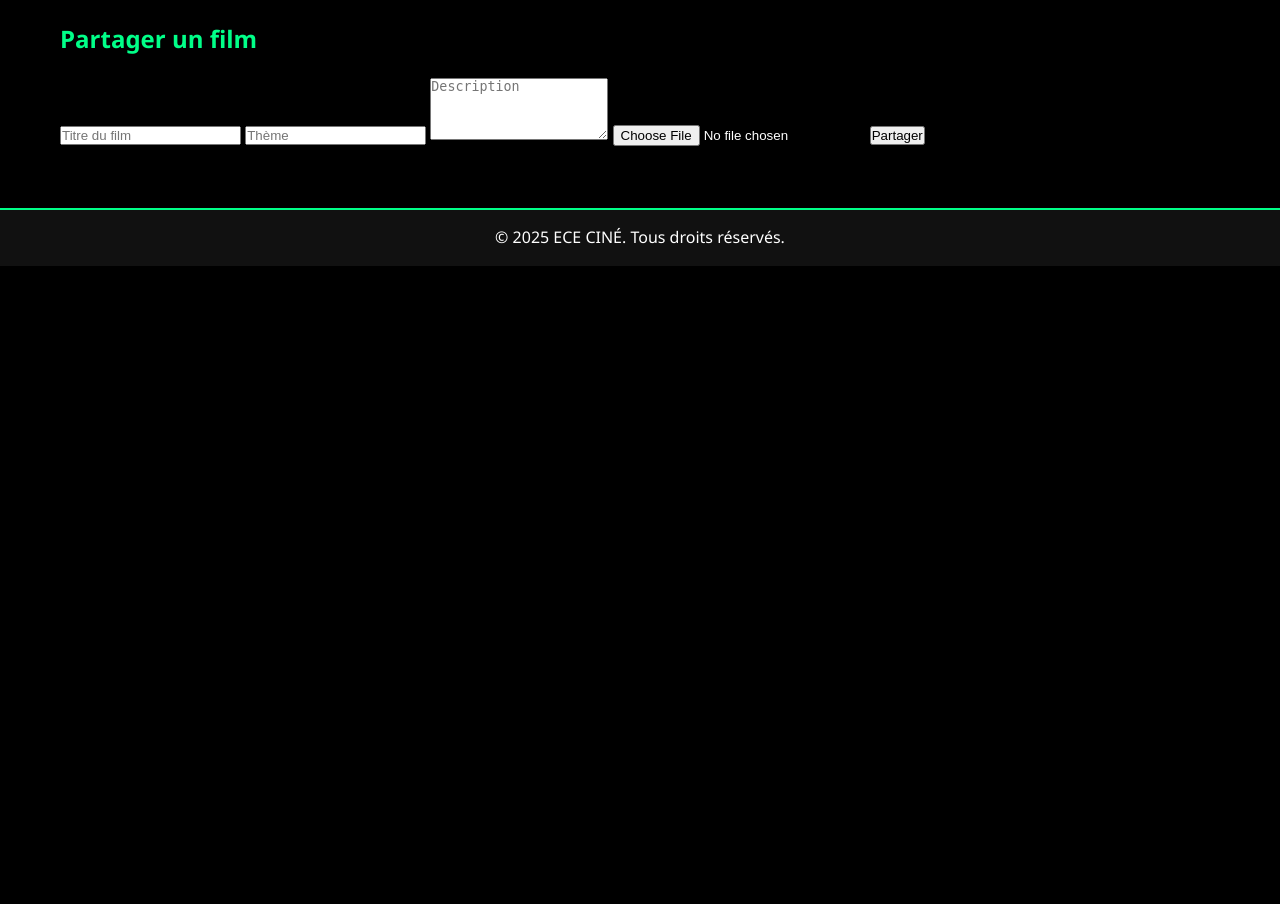
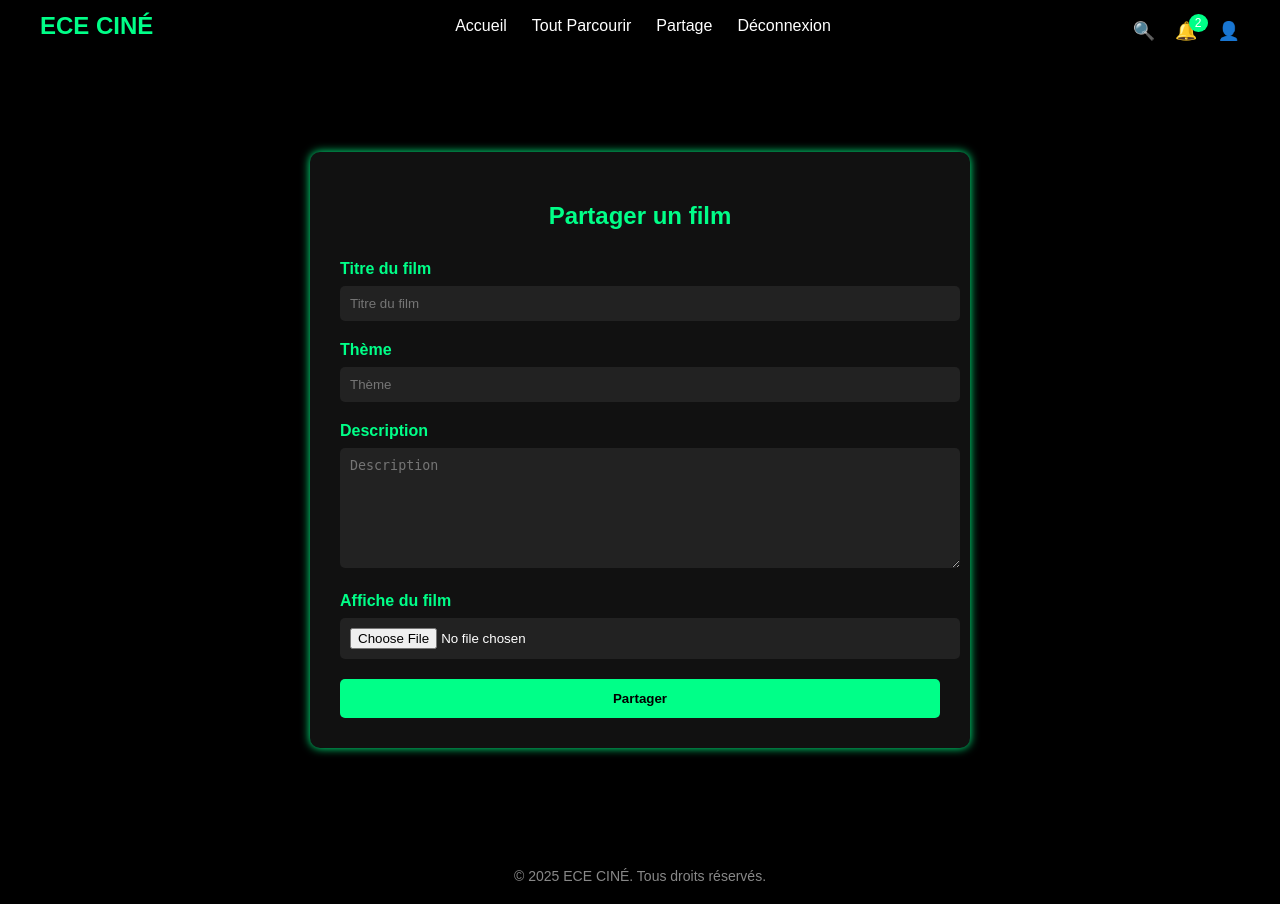
Before and after one commit to Sidney123-SAY/ececinema, a PHP site: page /partage.php in a window 1280 px wide. Before the commit the page ends 266 px from the top, so only its background shows below. Run offline with PHP 8.4, Linux system fonts and the light colour scheme.

Commit message:
modification de nav.php parcourir.php partage.php et recherche.php

```diff
--- a/includes/nav.php
+++ b/includes/nav.php
@@ -130,7 +130,7 @@
         </ul>
     </nav>
     <div class="nav-icons">
-        <a href="recherche.html" class="icon">🔍</a>
+        <a href="recherche.php" class="icon">🔍</a>
         <a href="notifications.php" class="icon">🔔<span class="badge">2</span></a>
         <a href="profil.php" class="icon">👤</a>
     </div>
--- a/partage.php
+++ b/partage.php
@@ -1,17 +1,110 @@
 <?php
-include 'includes/header.php';
+session_start();
+include 'configdb.php';
 ?>
 
-<h2>Partager un film</h2>
+<!DOCTYPE html>
+<html lang="fr">
+<head>
+    <meta charset="UTF-8">
+    <title>Partager un film - ECE CINÉ</title>
+    <style>
+        body {
+            margin: 0;
+            padding: 0;
+            background-color: #000;
+            color: white;
+            font-family: 'Arial', sans-serif;
+        }
 
-<form action="film_partage.php" method="POST" enctype="multipart/form-data">
-  <input type="text" name="titre" placeholder="Titre du film" required>
-  <input type="text" name="genre" placeholder="Thème" required>
-  <textarea name="description" placeholder="Description" rows="4" required></textarea>
-  <input type="file" name="image" accept="image/*" required>
-  <button type="submit">Partager</button>
-</form>
+        .container {
+            max-width: 600px;
+            margin: 100px auto;
+            background-color: #111;
+            padding: 30px;
+            border-radius: 10px;
+            box-shadow: 0 0 10px #00ff88;
+        }
 
-<?php
-include 'includes/footer.php';
-?>
+        h2 {
+            text-align: center;
+            color: #00ff88;
+            margin-bottom: 30px;
+        }
+
+        label {
+            display: block;
+            margin-bottom: 8px;
+            font-weight: bold;
+            color: #00ff88;
+        }
+
+        input[type="text"],
+        textarea,
+        input[type="file"] {
+            width: 100%;
+            padding: 10px;
+            margin-bottom: 20px;
+            border: none;
+            border-radius: 5px;
+            background-color: #222;
+            color: white;
+        }
+
+        textarea {
+            resize: vertical;
+            height: 100px;
+        }
+
+        button {
+            width: 100%;
+            padding: 12px;
+            background-color: #00ff88;
+            color: #000;
+            border: none;
+            border-radius: 5px;
+            font-weight: bold;
+            cursor: pointer;
+        }
+
+        button:hover {
+            background-color: #00cc66;
+        }
+
+        footer {
+            text-align: center;
+            padding: 20px;
+            color: #888;
+            font-size: 14px;
+        }
+    </style>
+</head>
+<body>
+
+<?php include 'includes/nav.php'; ?>
+
+<div class="container">
+    <h2>Partager un film</h2>
+    <form action="film_partage.php" method="POST" enctype="multipart/form-data">
+        <label for="titre">Titre du film</label>
+        <input type="text" name="titre" id="titre" placeholder="Titre du film" required>
+
+        <label for="genre">Thème</label>
+        <input type="text" name="genre" id="genre" placeholder="Thème" required>
+
+        <label for="description">Description</label>
+        <textarea name="description" id="description" placeholder="Description" rows="4" required></textarea>
+
+        <label for="image">Affiche du film</label>
+        <input type="file" name="image" id="image" accept="image/*" required>
+
+        <button type="submit">Partager</button>
+    </form>
+</div>
+
+<footer>
+    © 2025 ECE CINÉ. Tous droits réservés.
+</footer>
+
+</body>
+</html>
```
Also changed, not shown: parcourir.php (+83 -5 lines), recherche.php (+106 -1 lines).
